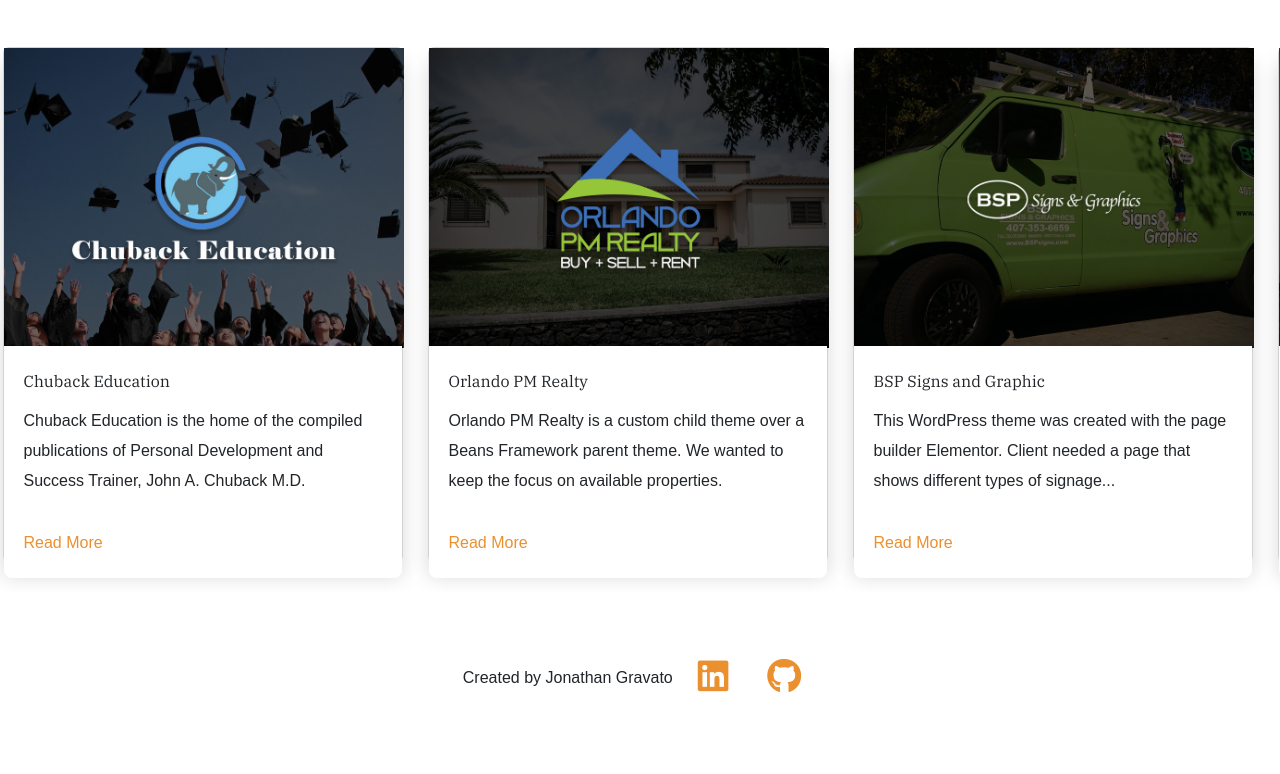
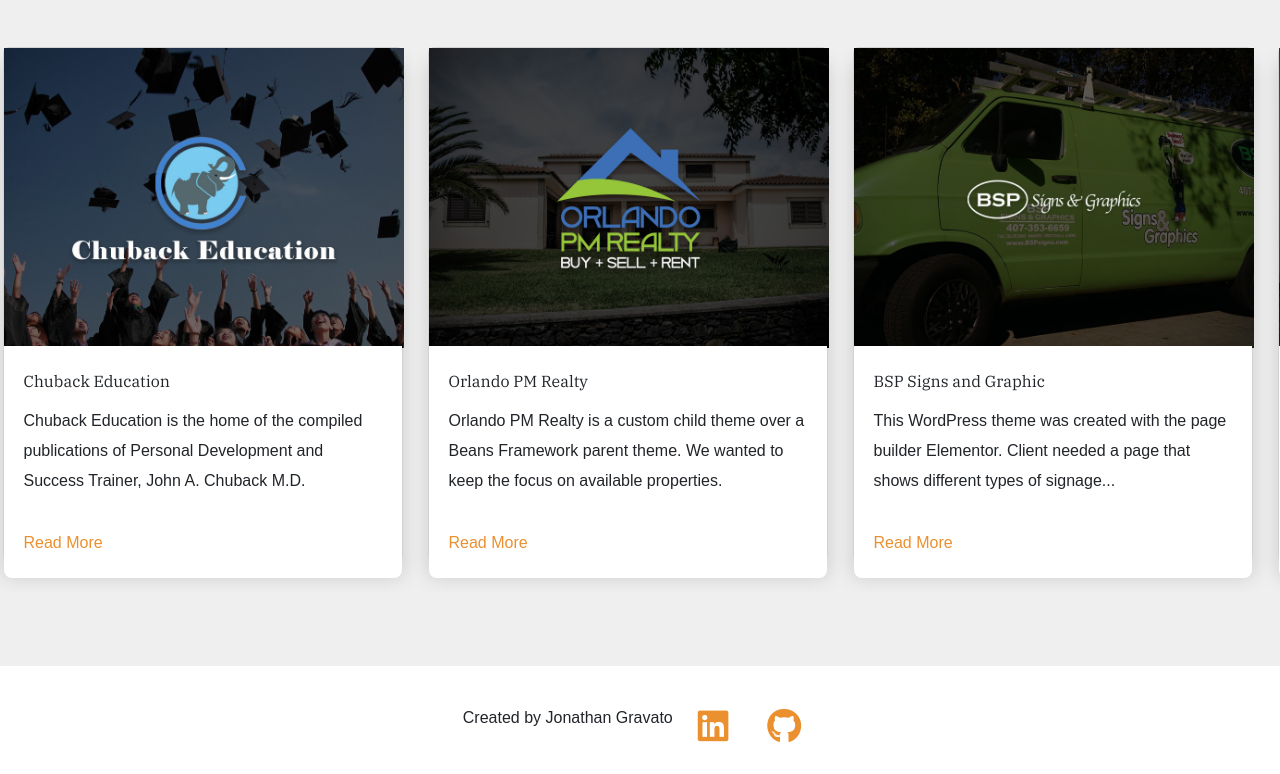
Before and after one commit to jonathangravato/portfolio-example, a website: page index.html in a window 1280 px wide. Shown: the part 2074-2848 px from the top of the page. Before the commit the page ends 2798 px from the top, so only its background shows below. Drawn offline with nearby package versions, Linux system fonts and the light colour scheme; a web font is replaced by a local one.

Commit message:
edited styles

```diff
--- a/css/style.css
+++ b/css/style.css
@@ -236,6 +236,7 @@
     display: flex;
     justify-content: center;
     align-items: center;
+    background-color: #efefef;
 }
 .card-container {
     position:relative;
@@ -328,9 +329,10 @@
 footer {
     display:  flex;
     justify-content:  center;
+    min-height: 100px;
 }
 .footer-social {
-    margin-top: -30px;
+    margin-top: 20px;
     margin-left: 10px;
 }
 footer .footer-social a {
@@ -352,6 +354,9 @@
 footer .footer-social ul li {
     display: inline-block;
     margin-left: 15px;
+}
+.footer-message {
+    margin-top: 40px;
 }
 
 /* Responsive */
```
